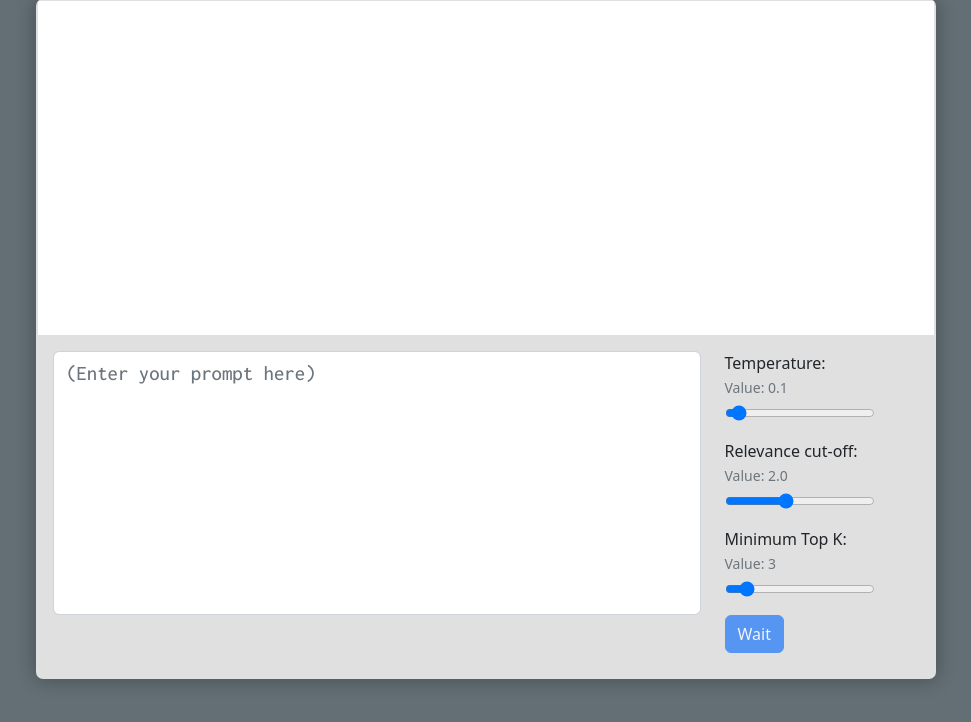
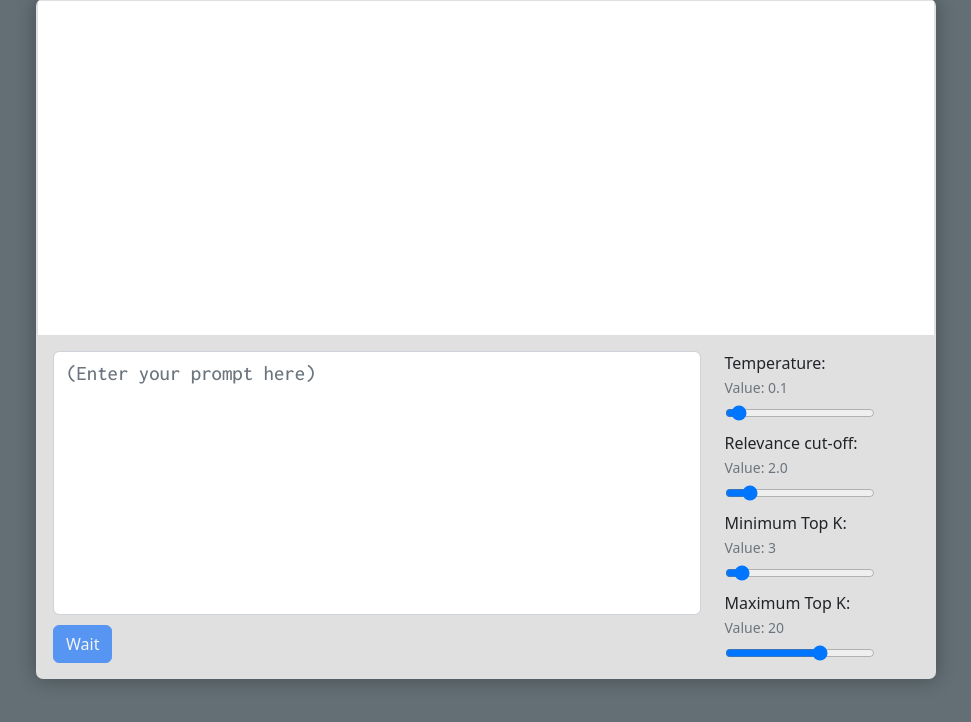
Before and after one commit to probabl-ai/sklearn-ragger-duck, a FastAPI app: page / in a window 1280 px wide. Shown: the part 61-783 px from the top of the page, without its empty margins (154-1125 px from the left). Run offline with FastAPI, Linux system fonts and the light colour scheme; parts of the project's set-up code (start-up, migrations or seed data) failed here and were passed over; some libraries are stand-ins or nearby versions.

Commit message:
add max topk

```diff
--- a/app/main.py
+++ b/app/main.py
@@ -122,6 +122,7 @@ async def websocket_endpoint(websocket: WebSocket):
             agent.set_params(
                 retriever__threshold=payload["cutoff"],
                 retriever__min_top_k=payload["min_top_k"],
+                retriever__max_top_k=payload["max_top_k"],
             )
             stream, sources = agent(
                 prompt,
--- a/app/static/css/site.css
+++ b/app/static/css/site.css
@@ -69,10 +69,17 @@ hr {
         display: inline-block !important;
         min-width: 30px;
     }
+    #maxTopKLabel {
+        display: inline;
+    }
+    #maxTopKValue {
+        display: inline-block !important;
+        min-width: 30px;
+    }
 }
 
 .control-slider-form {
-    margin-bottom: 1rem;
+    margin-bottom: 0.5rem;
     padding-left: 1rem;
     padding-right: 1rem;
 }
@@ -113,6 +120,19 @@ hr {
 }
 
 #minTopKLabel {
+    display: none;
+}
+
+#maxTopKSlider {
+    vertical-align: middle;
+    width:150px
+}
+
+#maxTopKValue {
+    display: none;
+}
+
+#maxTopKLabel {
     display: none;
 }
 
--- a/app/templates/index.html
+++ b/app/templates/index.html
@@ -38,6 +38,10 @@
                                         / {{
                                         conf.CONTEXT_TOKENS }}</span>
                                 </div>
+                                <div class="float-start">
+                                    <button title="Send" id="send" type="submit" class="btn btn-primary" disabled>{{
+                                        res.BUTTON_WAIT }}</button>
+                                </div>
                             </div>
                             <div class="col-md-3">
                                 <div class="form-group control-slider-form">
@@ -51,19 +55,22 @@
                                     <label for="cutoffSlider">Relevance cut-off:</label><br />
                                     <small class="form-text text-muted">Value: <span id="cutoffValue">{{
                                             conf.CROSS_ENCODER_THRESHOLD }}</span></small><br />
-                                    <input type="range" class="form-control-range" id="cutoffSlider" min="0.0" max="5.0"
+                                    <input type="range" class="form-control-range" id="cutoffSlider" min="0.0" max="15.0"
                                         step="0.05" value="{{ conf.CROSS_ENCODER_THRESHOLD }}">
                                 </div>
                                 <div class="form-group control-slider-form">
                                     <label for="minTopKSlider">Minimum Top K:</label><br />
                                     <small class="form-text text-muted">Value: <span id="minTopKValue">{{
                                             conf.CROSS_ENCODER_MIN_TOP_K }}</span></small><br />
-                                    <input type="range" class="form-control-range" id="minTopKSlider" min="1" max="20"
+                                    <input type="range" class="form-control-range" id="minTopKSlider" min="1" max="30"
                                         step="1" value="{{ conf.CROSS_ENCODER_MIN_TOP_K }}">
                                 </div>
                                 <div class="form-group control-slider-form">
-                                    <button title="Send" id="send" type="submit" class="btn btn-primary" disabled>{{
-                                        res.BUTTON_WAIT }}</button>
+                                    <label for="maxTopKSlider">Maximum Top K:</label><br />
+                                    <small class="form-text text-muted">Value: <span id="maxTopKValue">{{
+                                            conf.CROSS_ENCODER_MAX_TOP_K }}</span></small><br />
+                                    <input type="range" class="form-control-range" id="maxTopKSlider" min="1" max="30"
+                                        step="1" value="{{ conf.CROSS_ENCODER_MAX_TOP_K }}">
                                 </div>
                             </div>
                         </div>
--- a/app/templates/inference.js
+++ b/app/templates/inference.js
@@ -53,6 +53,7 @@ function sendQuery() {
     var temp = document.getElementById('tempValue').innerHTML;
     var cutoff = document.getElementById('cutoffValue').innerHTML;
     var min_top_k = document.getElementById('minTopKValue').innerHTML;
+    var max_top_k = document.getElementById('maxTopKValue').innerHTML;
 
     if (message === "") {
         return;
@@ -62,6 +63,7 @@ function sendQuery() {
         temperature: parseFloat(temp),
         cutoff: parseFloat(cutoff),
         min_top_k: parseInt(min_top_k),
+        max_top_k: parseInt(max_top_k),
     }
     ws.send(JSON.stringify(payload));
     setButton("{{ res.BUTTON_PROCESSING }}", true)
@@ -243,6 +245,11 @@ document.addEventListener("DOMContentLoaded", function(event) {
     min_top_k_slider.addEventListener("input", () => {
         min_top_k_label.innerText=min_top_k_slider.value;
     });
+    const max_top_k_slider = document.getElementById("maxTopKSlider");
+    const max_top_k_label = document.getElementById("maxTopKValue");
+    max_top_k_slider.addEventListener("input", () => {
+        max_top_k_label.innerText=max_top_k_slider.value;
+    });
 
     const button = document.getElementById('send');
     const tokenCount = document.getElementById("tokenCount");
```
